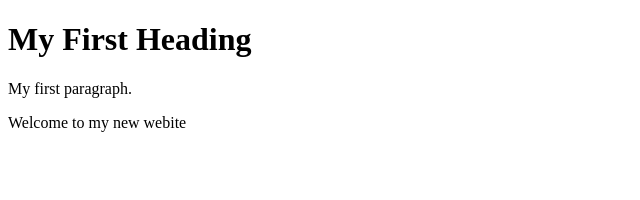
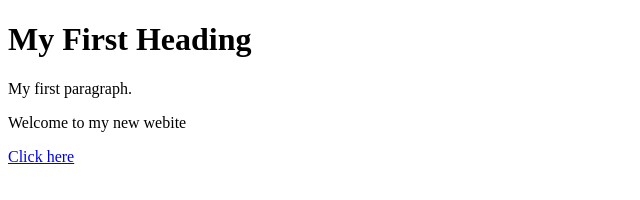
Before and after one commit to thinktv10/thinktv10.github.io, a plain HTML site: page index.html in a window 1280 px wide. Shown: the full height of the page, 0-640 px from the left. Drawn offline with Linux system fonts and the light colour scheme.

Commit message:
V.4
Added link

```diff
--- a/index.html
+++ b/index.html
@@ -5,6 +5,6 @@
 <h1>My First Heading</h1>
 <p>My first paragraph.</p>
 <p>Welcome to my new webite</p>
-
+<a href="https://www.google.com/">Click here</a>
 </body>
 </html>
```
